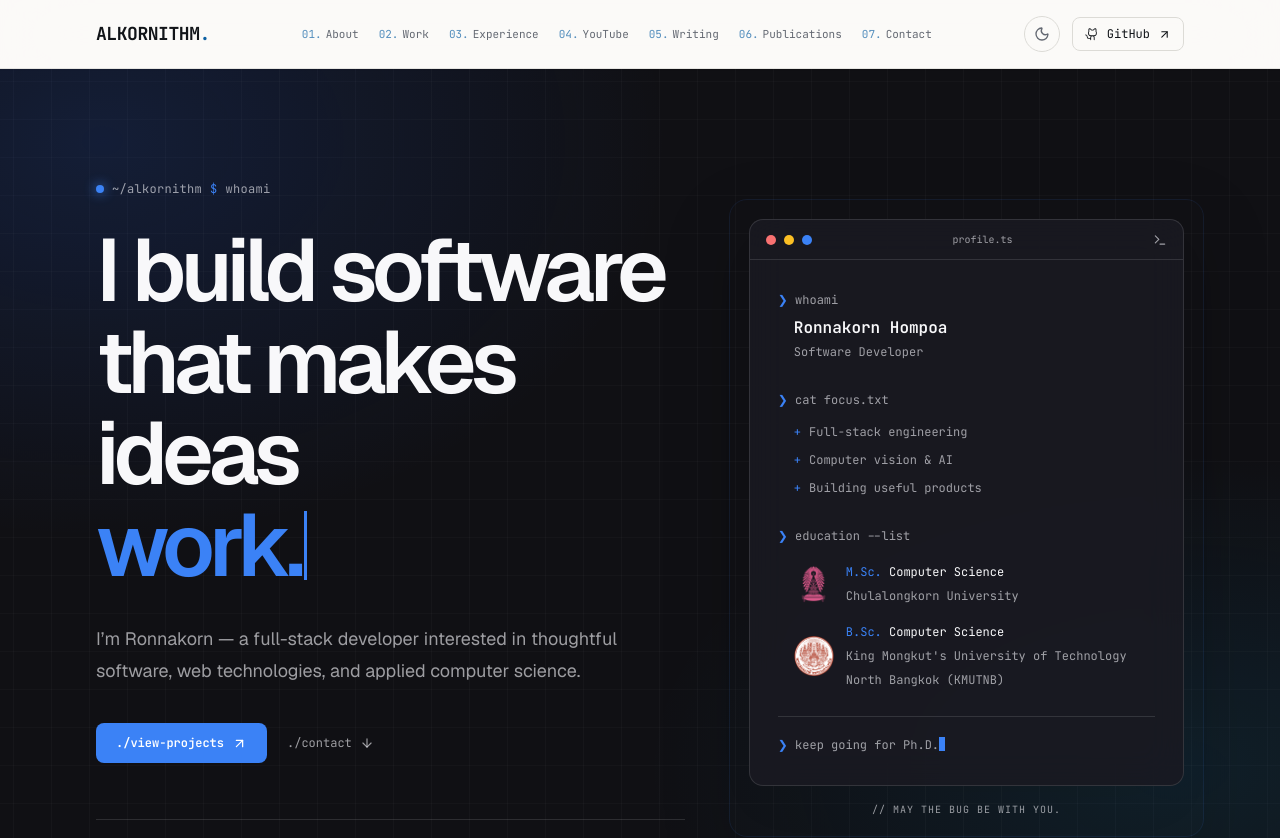
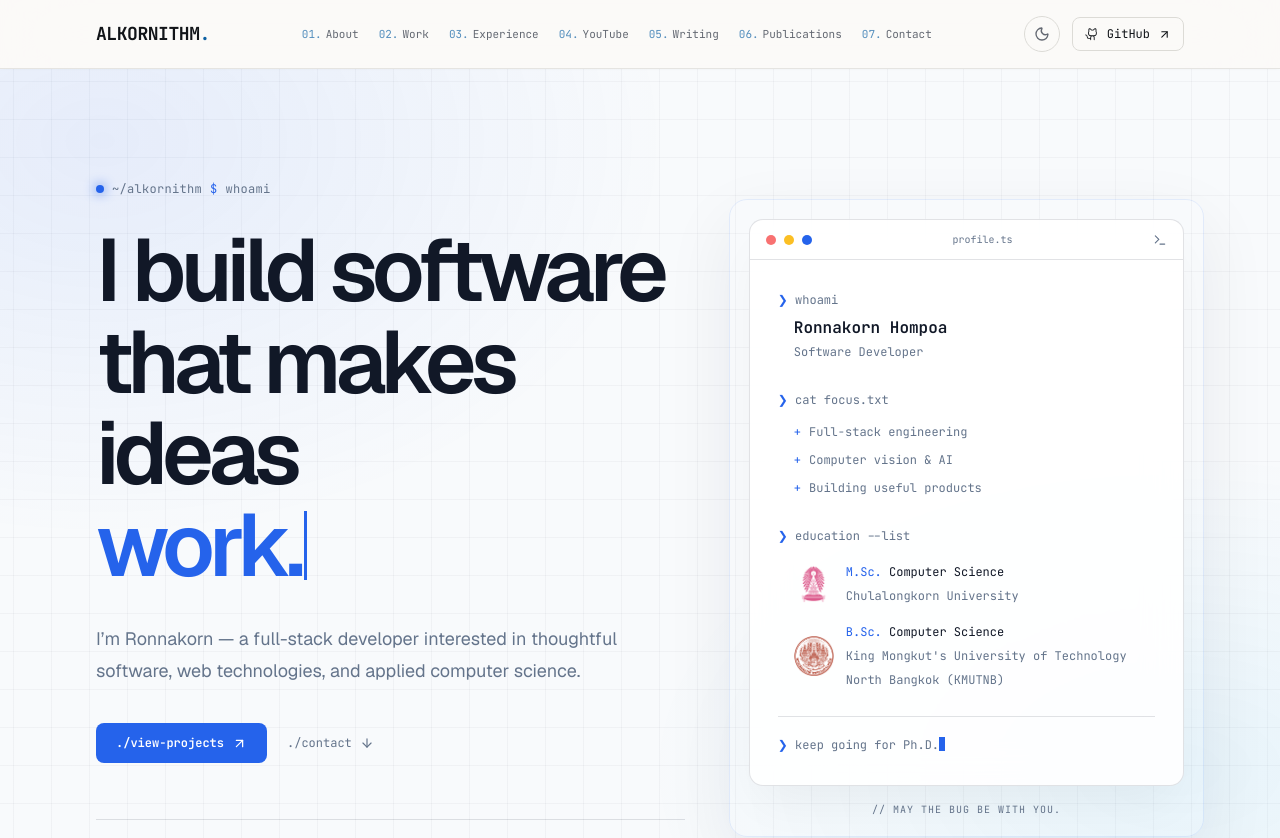
Before and after one commit to kasettakorn/alkornithm-2026, a Next.js app: page / in a window 1280 px wide. Shown: the top 838 px of the page. Built offline with nearby package versions, Linux system fonts and the light colour scheme.

Commit message:
Fix theme switching across showcase sections

```diff
--- a/src/app/globals.css
+++ b/src/app/globals.css
@@ -178,9 +178,51 @@
   }
 }
 
-/* Premium showcase surfaces — shared visual language across the portfolio */
+/* Theme-aware showcase surfaces — both palettes follow next-themes */
 .showcase-section,
 .showcase-footer {
+  --background: #f8fafc;
+  --foreground: #111827;
+  --card: #ffffff;
+  --card-foreground: #111827;
+  --muted: #f1f5f9;
+  --muted-foreground: #64748b;
+  --border: rgba(15, 23, 42, 0.12);
+  --terminal-accent: #2563eb;
+  --terminal-accent-foreground: #ffffff;
+  position: relative;
+  isolation: isolate;
+  overflow: hidden;
+  color: var(--foreground);
+  background-color: var(--background);
+  background-image:
+    radial-gradient(ellipse at 8% 8%, rgba(37, 99, 235, 0.09), transparent 34%),
+    radial-gradient(ellipse at 92% 78%, rgba(14, 165, 233, 0.07), transparent 32%),
+    linear-gradient(rgba(15, 23, 42, 0.035) 1px, transparent 1px),
+    linear-gradient(90deg, rgba(15, 23, 42, 0.035) 1px, transparent 1px);
+  background-size: auto, auto, 38px 38px, 38px 38px;
+  background-position: center, center, center, center;
+}
+
+.showcase-section .bg-card,
+.showcase-section .bg-card\/80 {
+  background-color: rgba(255, 255, 255, 0.9);
+  backdrop-filter: blur(18px);
+}
+
+.showcase-section .bg-muted\/30,
+.showcase-section .bg-muted\/60 {
+  background-color: rgba(15, 23, 42, 0.035);
+}
+
+.showcase-section .text-muted-foreground { color: #64748b; }
+.showcase-section .border-border { border-color: rgba(15, 23, 42, 0.12); }
+.showcase-section article,
+.showcase-section .rounded-2xl { box-shadow: 0 24px 70px rgba(15, 23, 42, 0.07); }
+.showcase-section a:focus-visible { outline: 2px solid #2563eb; outline-offset: 4px; }
+
+.dark .showcase-section,
+.dark .showcase-footer {
   --background: #101014;
   --foreground: #f8f8fa;
   --card: #19191f;
@@ -190,33 +232,29 @@
   --border: rgba(255, 255, 255, 0.12);
   --terminal-accent: #3b82f6;
   --terminal-accent-foreground: #ffffff;
-  position: relative;
-  isolation: isolate;
-  overflow: hidden;
-  color: var(--foreground);
-  background-color: var(--background);
   background-image:
     radial-gradient(ellipse at 8% 8%, rgba(37, 99, 235, 0.16), transparent 34%),
     radial-gradient(ellipse at 92% 78%, rgba(14, 165, 233, 0.10), transparent 32%),
     linear-gradient(rgba(255,255,255,.025) 1px, transparent 1px),
     linear-gradient(90deg, rgba(255,255,255,.025) 1px, transparent 1px);
-  background-size: auto, auto, 38px 38px, 38px 38px;
-  background-position: center, center, center, center;
 }
-.showcase-section .bg-card,
-.showcase-section .bg-card\/80 {
+
+.dark .showcase-section .bg-card,
+.dark .showcase-section .bg-card\/80 {
   background-color: rgba(26, 26, 33, 0.88);
-  backdrop-filter: blur(18px);
 }
-.showcase-section .bg-muted\/30,
-.showcase-section .bg-muted\/60 {
+
+.dark .showcase-section .bg-muted\/30,
+.dark .showcase-section .bg-muted\/60 {
   background-color: rgba(255, 255, 255, 0.045);
 }
-.showcase-section .text-muted-foreground { color: rgba(244, 244, 248, 0.62); }
-.showcase-section .border-border { border-color: rgba(255, 255, 255, 0.12); }
-.showcase-section article,
-.showcase-section .rounded-2xl { box-shadow: 0 24px 70px rgba(0, 0, 0, 0.16); }
-.showcase-section a:focus-visible { outline: 2px solid #60a5fa; outline-offset: 4px; }
+
+.dark .showcase-section .text-muted-foreground { color: rgba(244, 244, 248, 0.62); }
+.dark .showcase-section .border-border { border-color: rgba(255, 255, 255, 0.12); }
+.dark .showcase-section article,
+.dark .showcase-section .rounded-2xl { box-shadow: 0 24px 70px rgba(0, 0, 0, 0.16); }
+.dark .showcase-section a:focus-visible { outline-color: #60a5fa; }
+
 @media (prefers-reduced-motion: no-preference) {
   .showcase-section article,
   .showcase-section a,
```
